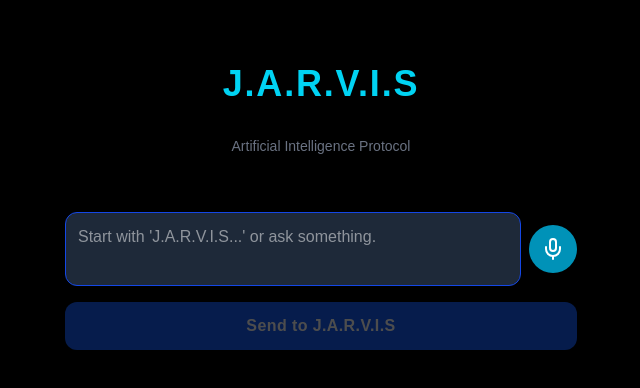
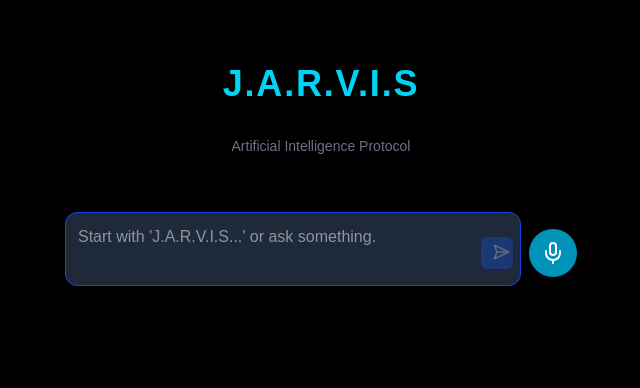
Before and after one commit to Dev-Joshi2004/Jarvis-Personal-Assistant, a Next.js app: page / in a window 1280 px wide. Shown: the top 388 px of the page, without its empty margins (319-959 px from the left). Built offline with nearby package versions, Linux system fonts and the light colour scheme.

Commit message:
UI and Voice Input/Output fixes

```diff
--- a/src/app/page.js
+++ b/src/app/page.js
@@ -37,13 +37,15 @@
         setAvailableVoices(synth.getVoices());
     };
 
+    const timer = setTimeout(() => {
       if (synth.getVoices().length > 0) {
         loadVoices();
       }
-
-    synth.addEventListener('voiceschanged', loadVoices);
+      synth.addEventListener('voiceschanged', loadVoices)
+    },1500);
 
     return () => {
+      clearTimeout(timer); // Timer को साफ़ करें
       synth.removeEventListener('voiceschanged', loadVoices);
     };
   }, []);
@@ -187,9 +189,13 @@
 
 // 💡 NEW FUNCTION: Handles Voice Input (Speech-to-Text)
 const startListening = () => {
+
+  if (window.speechSynthesis.speaking) {
+    window.speechSynthesis.cancel();
+  }
+
   const SpeechRecognition = window.SpeechRecognition || window.webkitSpeechRecognition;
 
-    // Firefox check is now removed for simplicity, rely on SpeechRecognition check
   if (!SpeechRecognition) {
       alert("Sorry, Sir, your browser does not support Voice Input. Please use Chrome or Edge.");
       return;
@@ -216,9 +222,12 @@
       setInput(transcript);
 
       // 2. ऑटोमेटिकली कमांड सबमिट करें (फेक इवेंट ऑब्जेक्ट)
+      setTimeout(() => {
         handleSubmit({ preventDefault: () => {} });
-    };
+      }, 300);
+  }; // <-- onresult का सही अंत
 
+  // यह onresult के बाहर है, startListening के अंदर है
   recognition.onerror = (event) => {
     setLoading(false);
     setResponse("");
@@ -228,12 +237,12 @@
          setDisplayedResponse("Didn't catch that, Sir. Please try again.");
          speakResponse("I didn't catch that, Sir. Please try again.");
     }
-    };
+  }; // <-- onerror का सही अंत
 
   recognition.onend = () => {
       setResponse("");
       setDisplayedResponse("");
-        if (inputRef.current) inputRef.current.focus();
+      //if (inputRef.current) inputRef.current.focus();
   };
 
   try {
@@ -474,35 +483,41 @@
     {/* 🖊️ Input form (VIO Ready) */}
 <form onSubmit={handleSubmit} className="w-full max-w-lg space-y-4 mt-8">
   <div className="flex space-x-2 items-center">
+      {/* 1. TEXTAREA CONTAINER: यहां Send बटन भी आएगा */}
+      <div className="flex-grow relative">
           <textarea
               ref={inputRef}
-              className="flex-grow p-3 rounded-xl bg-gray-800 text-white outline-none border border-blue-700 focus:border-cyan-500 max-h-[100px] overflow-auto min-h-[50px] resize-none text-base"
-              type="text"
+              className="w-full p-3 pr-[100px] rounded-xl bg-gray-800 text-white outline-none border border-blue-700 focus:border-cyan-500 max-h-[100px] overflow-auto min-h-[50px] resize-none text-base"
               value={input}
               onChange={(e) => setInput(e.target.value)}
               placeholder={conversationHistory.length === 0 ? `Start with '${AI_NAME}...' or ask something.` : "Continue the conversation..."}
               onKeyDown={handleEnter}
+              style={{ paddingRight: '90px' }} // बटन के लिए जगह
           />
 
-          {/* 🎙️ Microphone Button (Voice Input) */}
+          {/* 💡 SEND BUTTON (INPUT BOX के अंदर RIGHT SIDE में) */}
+          <button
+              type="submit"
+              disabled={loading || !input.trim()}
+              // absolute पोजीशनिंग हटाकर इसे फ्लेक्स में ही रखते हैं, ताकि यह टेक्स्टएरिया के बगल में आए
+              className="absolute right-2 inset-y-0 my-auto w-8 h-8 flex items-center justify-center bg-blue-600 rounded-md hover:bg-blue-700 transition-colors duration-200 disabled:opacity-30 shadow-md text-white"
+              title="Send"
+          >
+              <svg xmlns="http://www.w3.org/2000/svg" width="18" height="18" viewBox="0 0 24 24" fill="none" stroke="currentColor" strokeWidth="2" strokeLinecap="round" strokeLinejoin="round" className="transform rotate-45 -translate-y-[1px] translate-x-[1px]"><line x1="22" y1="2" x2="11" y2="13"/><polygon points="22 2 15 22 11 13 2 9 22 2"/></svg>
+          </button>
+      </div>
+
+      {/* 🎙️ Microphone Button (यह अपनी जगह पर रहेगा) */}
       <button
           type="button"
           onClick={startListening}
-              disabled={loading} // जब AI सोच रहा हो या सुन रहा हो, तब इसे डिसेबल करें
-              className="w-12 h-12 flex items-center justify-center bg-cyan-600 rounded-full hover:bg-cyan-700 transition-all duration-200 shadow-lg text-white disabled:opacity-50"
+          disabled={loading}
+          className="w-12 h-12 flex items-center justify-center bg-cyan-600 rounded-full hover:bg-cyan-700 transition-all duration-200 shadow-lg text-white disabled:opacity-50 flex-shrink-0"
           title="Voice Input"
       >
             <svg xmlns="http://www.w3.org/2000/svg" width="24" height="24" viewBox="0 0 24 24" fill="none" stroke="currentColor" strokeWidth="2" strokeLinecap="round" strokeLinejoin="round"><path d="M12 2a3 3 0 0 0-3 3v6a3 3 0 0 0 6 0V5a3 3 0 0 0-3-3z"/><path d="M19 10v2a7 7 0 0 1-14 0v-2"/><line x1="12" y1="19" x2="12" y2="22"/></svg>
       </button>
   </div>
-
-      <button
-        type="submit"
-        disabled={loading || !input.trim()}
-        className="w-full p-3 bg-blue-600 rounded-xl hover:bg-blue-700 transition-colors duration-200 disabled:opacity-30 font-semibold tracking-wide"
-      >
-        {loading ? "Processing Command..." : `Send to ${AI_NAME}`}
-      </button>
 </form>
   </main>
 );
```
Lines whose indentation alone changed are shown as unchanged.
